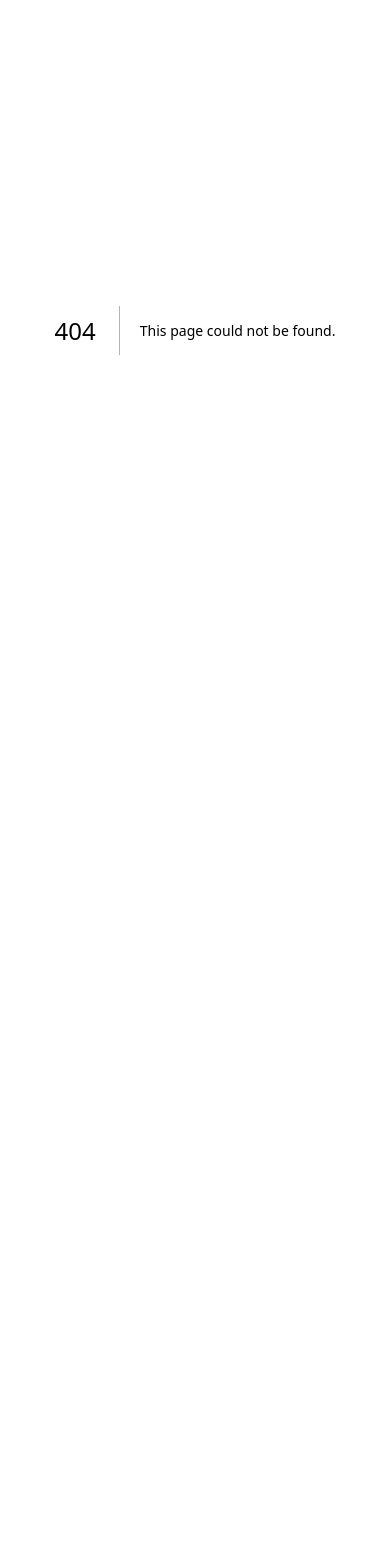
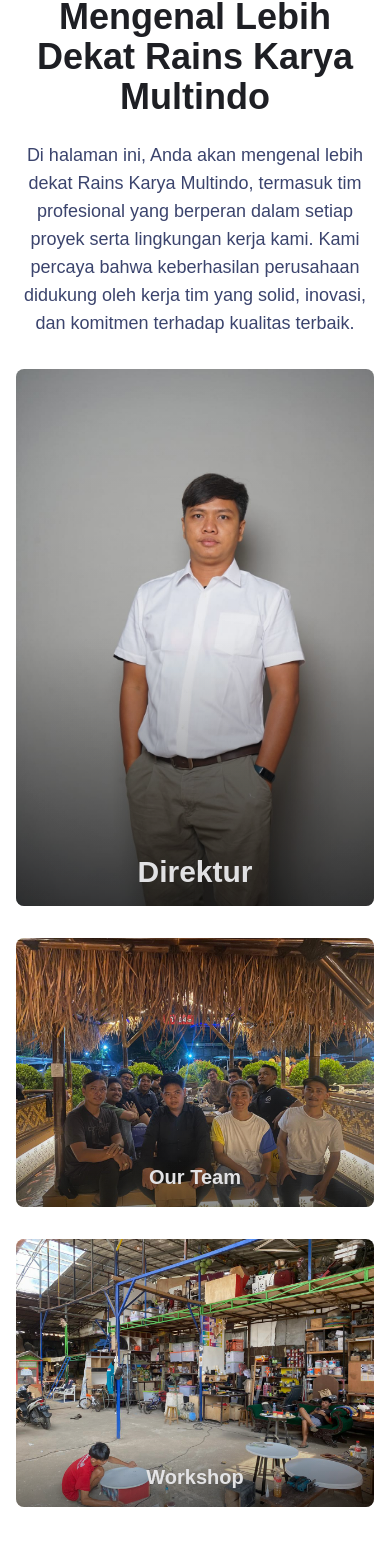
Before and after one commit to ganimalqudhaifi/freelance-rains-karya-multindo, a Next.js app: page /profile in a window 390 px wide. Before the commit this address had no page. Shown: the part 92-1660 px from the top of the page. Before the commit the page ends 844 px from the top, so only its background shows below. Built offline with nearby package versions, Linux system fonts and the light colour scheme.

Commit message:
Add responsive profile page

```diff
--- /dev/null
+++ b/src/app/profile/page.tsx
@@ -0,0 +1,13 @@
+import FooterSection from "@/components/footer-section";
+import NavigationHeader from "@/components/navigation-header";
+import ProfileSection from "@/components/profile-section";
+
+export default function Page() {
+  return (
+    <>
+      <NavigationHeader />
+      <ProfileSection />
+      <FooterSection />
+    </>
+  );
+}
--- a/src/components/footer-section.tsx
+++ b/src/components/footer-section.tsx
@@ -6,12 +6,13 @@
   { name: "About", href: "/#about" },
   { name: "Services", href: "/#services" },
   { name: "Portfolio", href: "/portfolio" },
+  { name: "Profile", href: "/profile" },
   { name: "Contact", href: "/#contact" },
 ];
 
 export default function FooterSection() {
   return (
-    <div className="px-8 py-12 text-neutral-dark text-center flex flex-col space-y-10 items-center">
+    <div className="px-8 py-12 text-neutral-dark text-center flex flex-col space-y-10 items-center overflow-hidden">
       <div className="flex flex-col space-y-8 items-center">
         <Image
           src="/logo.png"
@@ -27,7 +28,7 @@
           memberikan layanan terbaik yang selaras dengan perkembangan teknologi
           dan kebutuhan industri modern.
         </p>
-        <ul className="flex space-x-4">
+        <ul className="flex flex-wrap gap-4 justify-center items-center">
           {navigationLinks.map((link, i) => (
             <li key={i}>
               <Link href={link.href} className="p-1 md:p-2.5">
--- a/src/components/navigation-header.tsx
+++ b/src/components/navigation-header.tsx
@@ -9,6 +9,7 @@
   { name: "About", href: "/#about" },
   { name: "Services", href: "/#services" },
   { name: "Portfolio", href: "/portfolio" },
+  { name: "Profile", href: "/profile" },
   { name: "Contact", href: "/#contact" },
 ];
 
--- /dev/null
+++ b/src/components/profile-section.tsx
@@ -0,0 +1,79 @@
+import Image from "next/image";
+
+export default function ProfileSection() {
+  return (
+    <section className="px-4 md:px-16 py-4 flex flex-col items-center text-center">
+      <h2 className="text-4xl font-bold text-primary-900">
+        Mengenal Lebih Dekat Rains Karya Multindo
+      </h2>
+      <p className="text-lg  mt-6 text-primary-700">
+        Di halaman ini, Anda akan mengenal lebih dekat Rains Karya Multindo,
+        termasuk tim profesional yang berperan dalam setiap proyek serta
+        lingkungan kerja kami. Kami percaya bahwa keberhasilan perusahaan
+        didukung oleh kerja tim yang solid, inovasi, dan komitmen terhadap
+        kualitas terbaik.
+      </p>
+
+      <div className="grid grid-cols-1 md:grid-cols-4 md:gap-8 space-y-8 md:space-y-0 items-stretch mt-8 md:px-24">
+        <div className="row-span-4 col-span-2 relative rounded-lg overflow-hidden hover:scale-[1.03] duration-300">
+          <Image
+            src="/profile/director-1.jpeg"
+            width={400}
+            height={600}
+            alt=""
+            className="w-full object-cover"
+          />
+          <div className="absolute inset-0 bg-gradient-to-t from-black/50 to-transparent to-50%" />
+          <div className="absolute bottom-0 inset-x-0">
+            <p className="text-neutral-light text-3xl font-semibold p-4">
+              Direktur
+            </p>
+          </div>
+          <div className="absolute inset-0 bg-gradient-to-t from-black/10 to-transparent" />
+        </div>
+        <div className="order-last md:order-none rounded-lg overflow-hidden relative hover:scale-[1.03] duration-300">
+          <Image
+            src="/profile/workshop-1.jpeg"
+            width={400}
+            height={600}
+            alt=""
+            className="size-full object-cover"
+          />
+          <div className="absolute inset-0 bg-gradient-to-t from-black/40 md:from-black/30 to-transparent to-25% md:to-100%" />
+          <div className="absolute bottom-0 inset-x-0">
+            <p className="md:hidden text-neutral-light text-xl font-semibold p-4">
+              Workshop
+            </p>
+          </div>
+          <div className="md:hidden absolute inset-0 bg-gradient-to-t from-black/10 to-transparent" />
+        </div>
+        <div className="hidden md:block rounded-lg overflow-hidden relative hover:scale-[1.03] duration-300">
+          <Image
+            src="/profile/workshop-2.jpeg"
+            width={400}
+            height={600}
+            alt=""
+            className="size-full object-cover"
+          />
+          <div className="absolute inset-0 bg-gradient-to-t from-black/30 to-transparent" />
+        </div>
+        <div className="col-span-2 row-span-3 rounded-lg overflow-hidden relative hover:scale-[1.03] duration-300">
+          <Image
+            src="/profile/team-1.jpeg"
+            width={400}
+            height={600}
+            alt=""
+            className="size-full object-cover"
+          />
+          <div className="absolute inset-0 bg-gradient-to-t from-black/40 to-transparent to-25%" />
+          <div className="absolute bottom-0 inset-x-0">
+            <p className="text-neutral-light text-xl font-semibold p-4">
+              Our Team
+            </p>
+          </div>
+          <div className="absolute inset-0 bg-gradient-to-t from-black/10 to-transparent" />
+        </div>
+      </div>
+    </section>
+  );
+}
```
